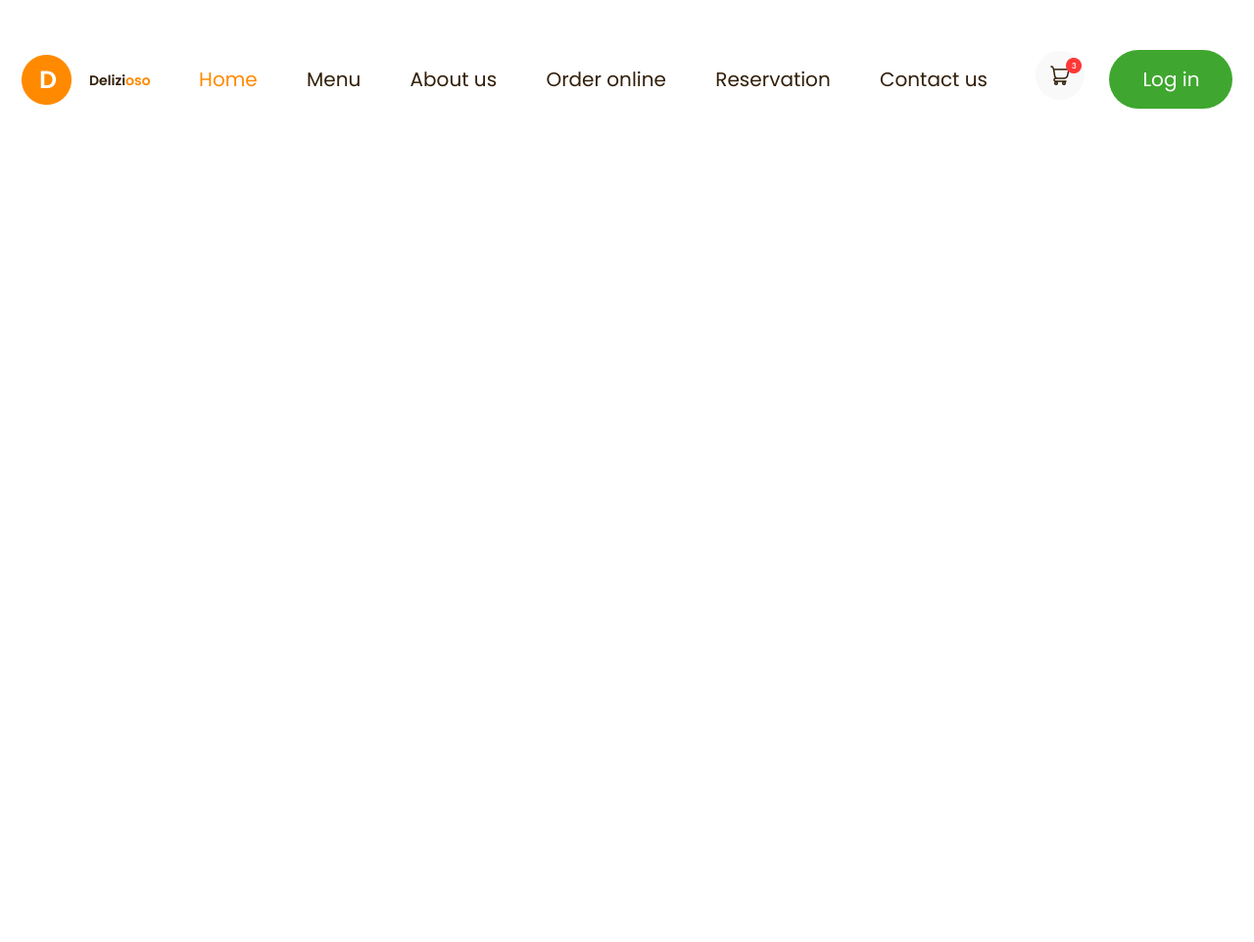
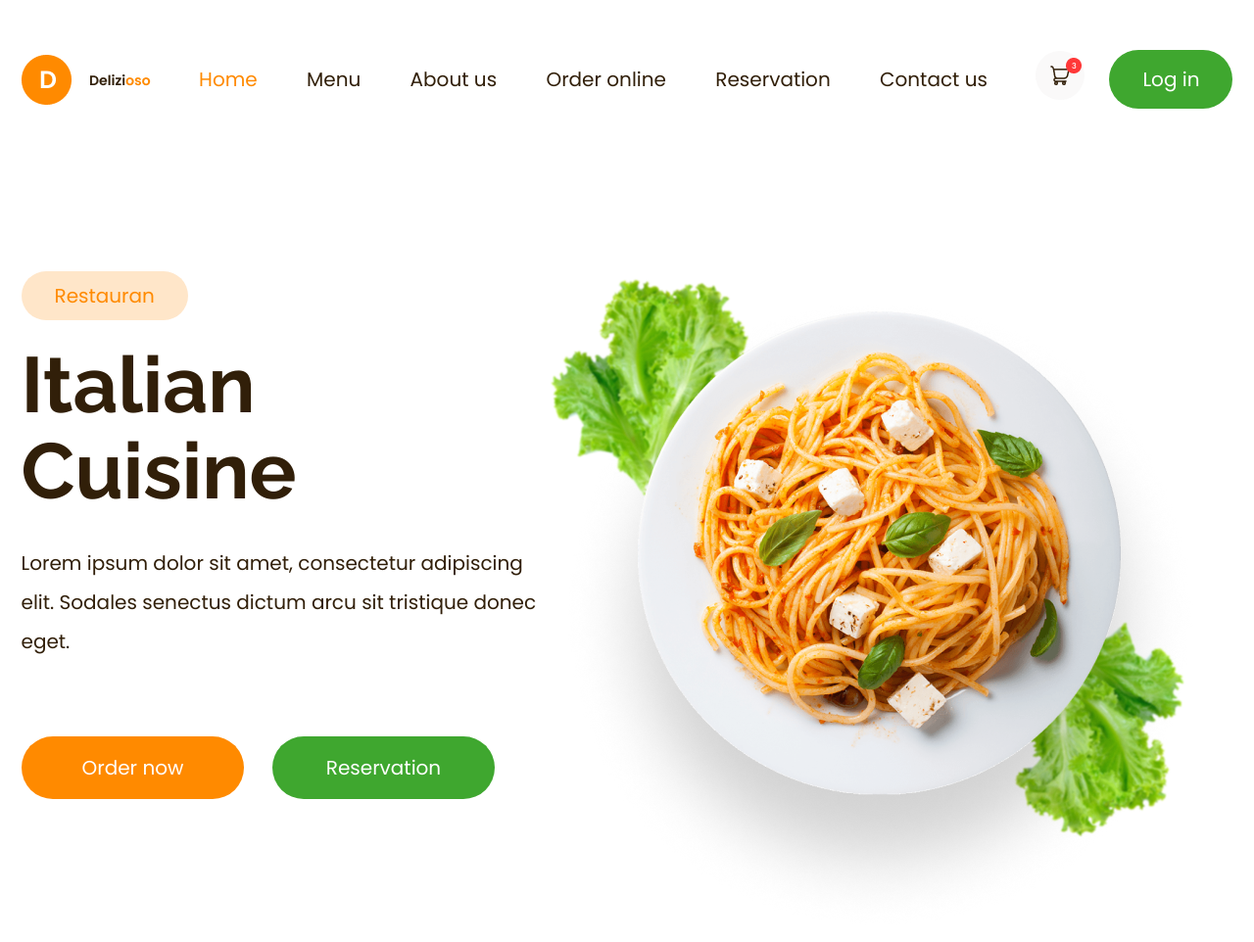
Before and after one commit to MaRiiaVoit/restaurant_layout, a plain HTML site: page index.html in a window 1280 px wide. Shown: the whole page at 98% size. Before the commit the page ends 800 px from the top, so only its background shows below. Drawn offline with Linux system fonts and the light colour scheme.

Commit message:
Added main block

```diff
--- a/assets/style/style.css
+++ b/assets/style/style.css
@@ -2,6 +2,7 @@
     --black: #311f09;
     --orange: #FF8A00;
     --green: #3FA72F;
+    --white-orange: #ffe6c9;
 }
 
 body, html {
@@ -14,6 +15,11 @@ body, html {
 
 * {
     box-sizing: border-box;
+}
+
+h1, h2, h3, h4, p {
+    margin: 0;
+    padding: 0;
 }
 
 .container {
@@ -73,3 +79,62 @@ nav a:last-of-type {
 nav a.checked {
     color: var(--orange);
 }
+
+main {
+    margin-top: 166px;
+}
+
+.main-content {
+    display: flex;
+    justify-content: space-between;
+}
+
+.main-content__about {
+    color: var(--orange);
+    background-color: var(--white-orange);
+    padding: 10px 34px;
+    border-radius: 126px;
+    display: inline-block;
+    margin-bottom: 22px;
+}
+
+.main-content h1 {
+    color: var(--black);
+    font-size: 80px;
+    font-family: "Raleway", serif;
+    line-height: 110%;
+    font-weight: 700;
+    margin-bottom: 30px;
+}
+
+.main-content p {
+    line-height: 200%;
+    margin-bottom: 77px;
+    color: var(--black);
+}
+
+.main-content__buttons a:first-of-type {
+    padding: 17px 62px;
+    text-decoration: none;
+    color: #fff;
+    background-color: var(--orange);
+    border-radius: 162px;
+    margin-right: 23px;
+    transition: transform .4s ease;
+    display: inline-block;
+}
+
+.main-content__buttons a:last-of-type {
+    padding: 17px 55px;
+    text-decoration: none;
+    color: #fff;
+    background-color: var(--green);
+    border-radius: 162px;
+    margin-right: 23px;
+    transition: transform .4s ease;
+    display: inline-block;
+}
+
+.main-content__buttons a:hover {
+    transform: scale(1.05);
+}
--- a/index.html
+++ b/index.html
@@ -8,6 +8,12 @@
     <link rel="preconnect" href="https://fonts.gstatic.com" crossorigin />
     <link
       href="https://fonts.googleapis.com/css2?family=Poppins:ital,wght@0,100;0,200;0,300;0,400;0,500;0,600;0,700;0,800;0,900;1,100;1,200;1,300;1,400;1,500;1,600;1,700;1,800;1,900&family=Roboto:wght@400;500&display=swap"
+      rel="stylesheet"
+    />
+    <link rel="preconnect" href="https://fonts.googleapis.com" />
+    <link rel="preconnect" href="https://fonts.gstatic.com" crossorigin />
+    <link
+      href="https://fonts.googleapis.com/css2?family=Raleway:ital,wght@0,100..900;1,100..900&display=swap"
       rel="stylesheet"
     />
     <title>Pasta-code</title>
@@ -40,5 +46,26 @@
         </div>
       </div>
     </header>
+    <main>
+      <div class="container">
+        <div class="main-content">
+          <div>
+            <div class="main-content__about">Restauran</div>
+            <h1>Italian Cuisine</h1>
+            <p>
+              Lorem ipsum dolor sit amet, consectetur adipiscing elit. Sodales
+              senectus dictum arcu sit tristique donec eget.
+            </p>
+            <div class="main-content__buttons">
+              <a href="#"> Order now </a>
+              <a href="#"> Reservation </a>
+            </div>
+          </div>
+          <div>
+            <img src="assets/images/pasta.png" alt="Pasta" />
+          </div>
+        </div>
+      </div>
+    </main>
   </body>
 </html>
```
